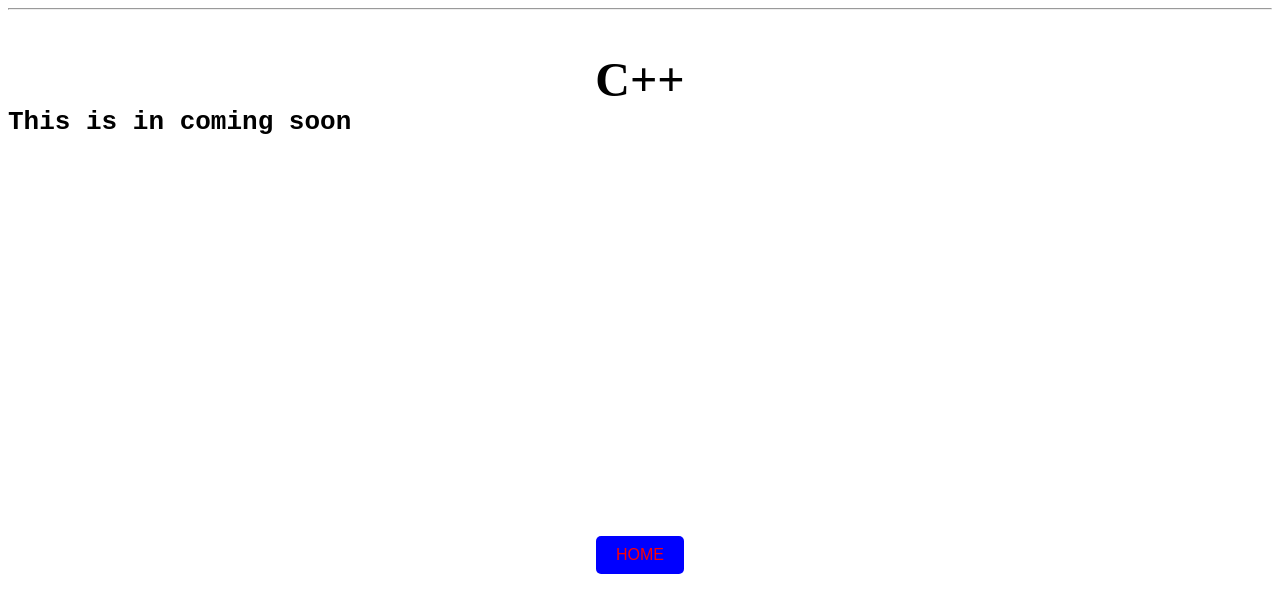
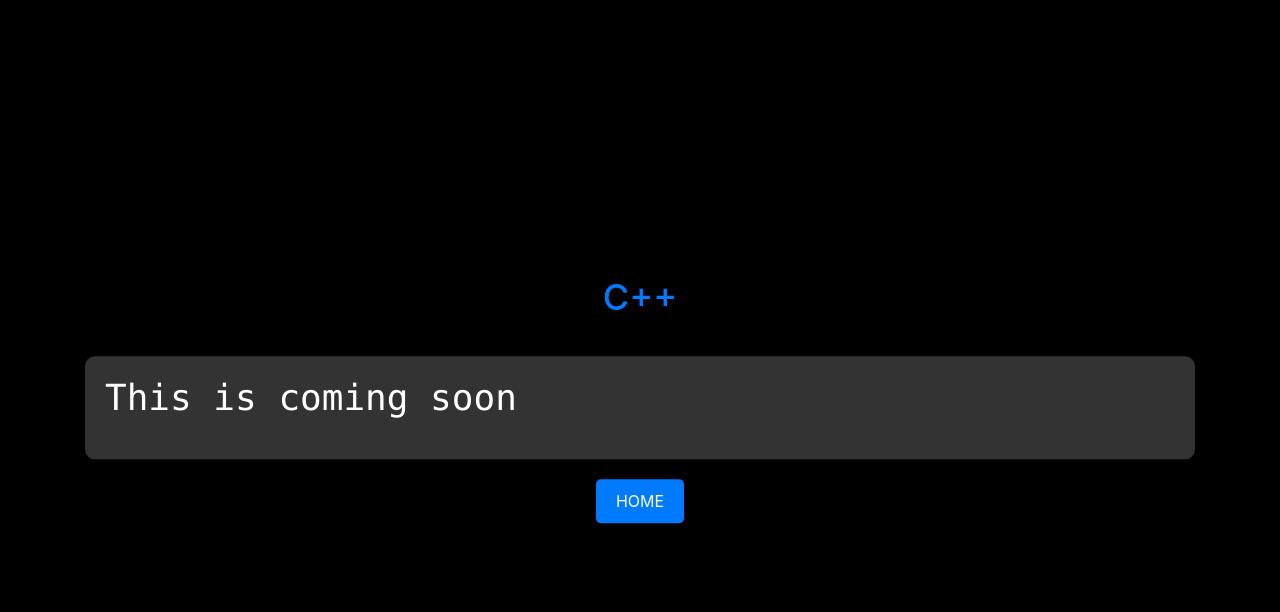
Before and after one commit to acc0855/page6, a plain HTML site: page index.html in a window 1280 px wide. Drawn offline with nearby package versions, Linux system fonts and the light colour scheme.

Commit message:
Update index.html

```diff
--- a/index.html
+++ b/index.html
@@ -1,31 +1,57 @@
 <!DOCTYPE html>
 <html lang="en">
+
 <head>
   <meta charset="UTF-8">
   <meta name="viewport" content="width=device-width, initial-scale=1.0">
-    <title>Java Script</title>
+  <title>C++</title>
+  <link rel="stylesheet" href="https://stackpath.bootstrapcdn.com/bootstrap/4.5.2/css/bootstrap.min.css">
 </head>
-<body>
+
+<body style="background-color: #000; color: #fff;">
   <style>
-        .div{
+    .container {
       position: absolute;
-            top: 10%;
+      top: 50%;
       left: 50%;
       transform: translate(-50%, -50%);
-            color: rgb(0, 0, 0);
-            font-size: 24px;
       text-align: center;
     }
+
+    h1 {
+      color: #007bff;
+      /* Blue color */
+      font-size: 36px;
+      margin-bottom: 20px;
+    }
+
+    pre {
+      background-color: #333;
+      /* Dark gray background */
+      padding: 20px;
+      border-radius: 10px;
+      box-shadow: 0 2px 4px rgba(0, 0, 0, 0.1);
+      font-size: 18px;
+      line-height: 1.6;
+      color: #fff;
+      text-align: left;
+    }
+
+    pre h1 {
+      color: #fff;
+      /* White color */
+    }
+
     .home {
-            display: flex;
-            justify-content: center;
-            align-items: center;
-            height: 100vh;
+      text-align: center;
+      margin-top: 20px;
     }
 
     #btn {
-            background-color: #3498db;
+      background-color: #007bff;
+      /* Blue color */
       color: #fff;
+      /* White color */
       border: none;
       padding: 10px 20px;
       border-radius: 5px;
@@ -35,33 +61,30 @@
     }
 
     #btn:hover {
-            background-color: #2980b9;
+      background-color: #0056b3;
+      /* Darker blue color on hover */
       transform: scale(1.05);
     }
   </style>
-    <div class = "div">
+  <div class="container">
     <h1>C++</h1>
-    </div>
     <hr>
-    <br><br>
-    <br>
-    <br>
-    <pre><h1>This is in coming soon </h1></pre>
+    <pre><h1>This is coming soon</h1></pre>
     <div class="home">
       <button id="btn">HOME</button>
     </div>
+  </div>
   <script>
     const btn = document.getElementById("btn");
-        btn.style.color = "red"
-        btn.style.backgroundColor = "blue"
     btn.addEventListener("click", () => {
-              function play(){
-     var audio = new Audio('https://assets.mixkit.co/active_storage/sfx/2568/2568-preview.mp3')
+      function play() {
+        var audio = new Audio('https://assets.mixkit.co/active_storage/sfx/2568/2568-preview.mp3');
         audio.play();
       }
-play()
+      play();
       window.location.href = "https://acc0855.github.io/codersss/";
     });
   </script>
 </body>
+
 </html>
```
Lines whose indentation alone changed are shown as unchanged.
